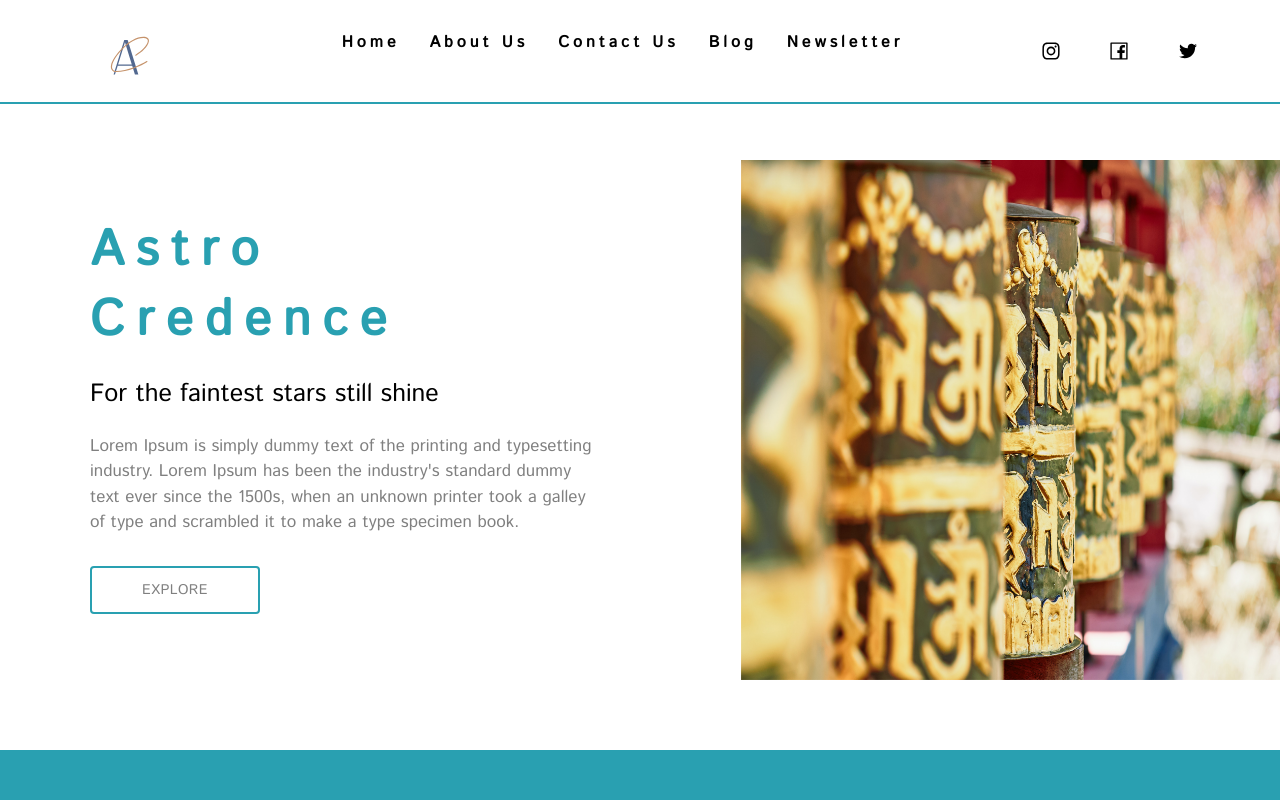
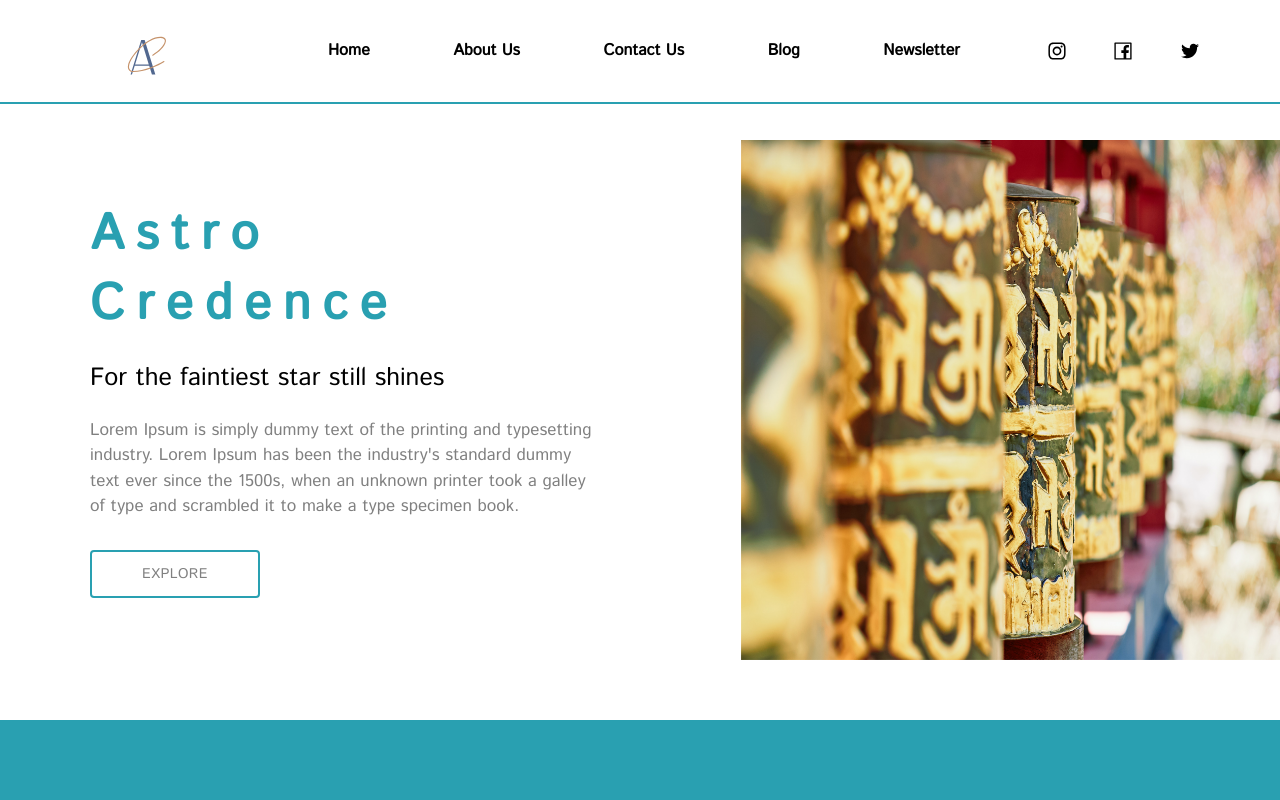
Before and after one commit to jigmetnamgyal/astrocredence, a React (Create React App) app: page / in a window 1280 px wide. Shown: the top 800 px of the page. Built offline with nearby package versions, Linux system fonts and the light colour scheme.

Commit message:
ADDED: homepage done

```diff
--- a/src/components/nav/Navbar.js
+++ b/src/components/nav/Navbar.js
@@ -1,8 +1,8 @@
+import { AiOutlineFacebook, AiOutlineInstagram, AiOutlineTwitter } from 'react-icons/ai';
+import { Link } from 'react-router-dom';
+import logo from '../../assets/logo1.svg';
 import styles from './navbar.module.css';
 import Ham from './tools/hamBurger';
-import {Link} from 'react-router-dom';
-import logo from '../../assets/logo1.svg';
-import {AiOutlineInstagram, AiOutlineFacebook, AiOutlineTwitter} from 'react-icons/ai';
 
 const Navbar = ({hamHandler}) => {
     return (
--- a/src/components/nav/navbar.module.css
+++ b/src/components/nav/navbar.module.css
@@ -56,7 +56,7 @@
     text-decoration: none;
     /*font-family: 'Oswald', sans-serif;*/
     font-family: 'Istok Web', sans-serif;
-    letter-spacing: 4px;
+    /* letter-spacing: 4px; */
     font-weight: bolder;
 
 }
@@ -114,7 +114,7 @@
         letter-spacing: 2px;
         height: 13vh;
         /* background-color: #000000; */
-        flex: 0.34;
+        flex: 0.4;
     }
     .header__navigation{
         display: flex;
@@ -124,8 +124,17 @@
         height: 100%;
         z-index: 10000000;
     }
+    .header__navigation > ul {
+        /* background-color: green; */
+        width: 100%;
+        height: 100%;
+        display: flex;
+        justify-content: space-around;
+        align-items: center;
+        margin-bottom: 0 !important;
+    }
     .header__navigation > ul > a{
-        margin: 0 15px;
+        /* margin: 0 15px; */
         color: black;
     }
     .header__navigation > ul > a:hover{
--- a/src/pages/Homepage/Homepage.js
+++ b/src/pages/Homepage/Homepage.js
@@ -32,7 +32,7 @@ const Homepage = () => {
                 <div className={styles.titleContainer}>
                     <div className={styles.thisContains}>
                         <h1>Astro <br /> Credence</h1>
-                        <p>For the faintest stars still shine</p>
+                        <p>For the faintiest star still shines</p>
                         <p className={styles.targetDesc}>Lorem Ipsum is simply dummy text of the printing and typesetting industry. Lorem Ipsum has been the industry's standard dummy text ever since the 1500s, when an unknown printer took a galley of type and scrambled it to make a type specimen book.</p>
                         <Link to="/">
                             <Button className={styles.btnexplore}>
--- a/src/pages/Homepage/homepage.module.css
+++ b/src/pages/Homepage/homepage.module.css
@@ -11,15 +11,15 @@
     justify-items: center;
 }
 .homeTitle{
-    padding-top: 100px;
+    padding-top: 200px;
     display: flex;
     justify-content: space-between;
     /* align-items: center; */
     width: 100%;
-    height:750px;
+    height:auto;
 }
 .thisContains{
-    margin-top: -20px;
+    /* margin-top: -10px; */
     display: flex;
     flex-direction: column;
     justify-content: center;
@@ -73,7 +73,7 @@
     object-fit: contain;
     flex:0.6;
     height: 100%;
-
+    margin-top: -60px;
     /* background-color: aqua; */
 }
 .caroContainer{
@@ -83,7 +83,7 @@
     display: flex;
     justify-content: center;
     align-items: center;
-    margin-bottom: 10px;
+    margin-bottom: 60px;
 }
 .ourPic > img {
     width: 100%;
```
